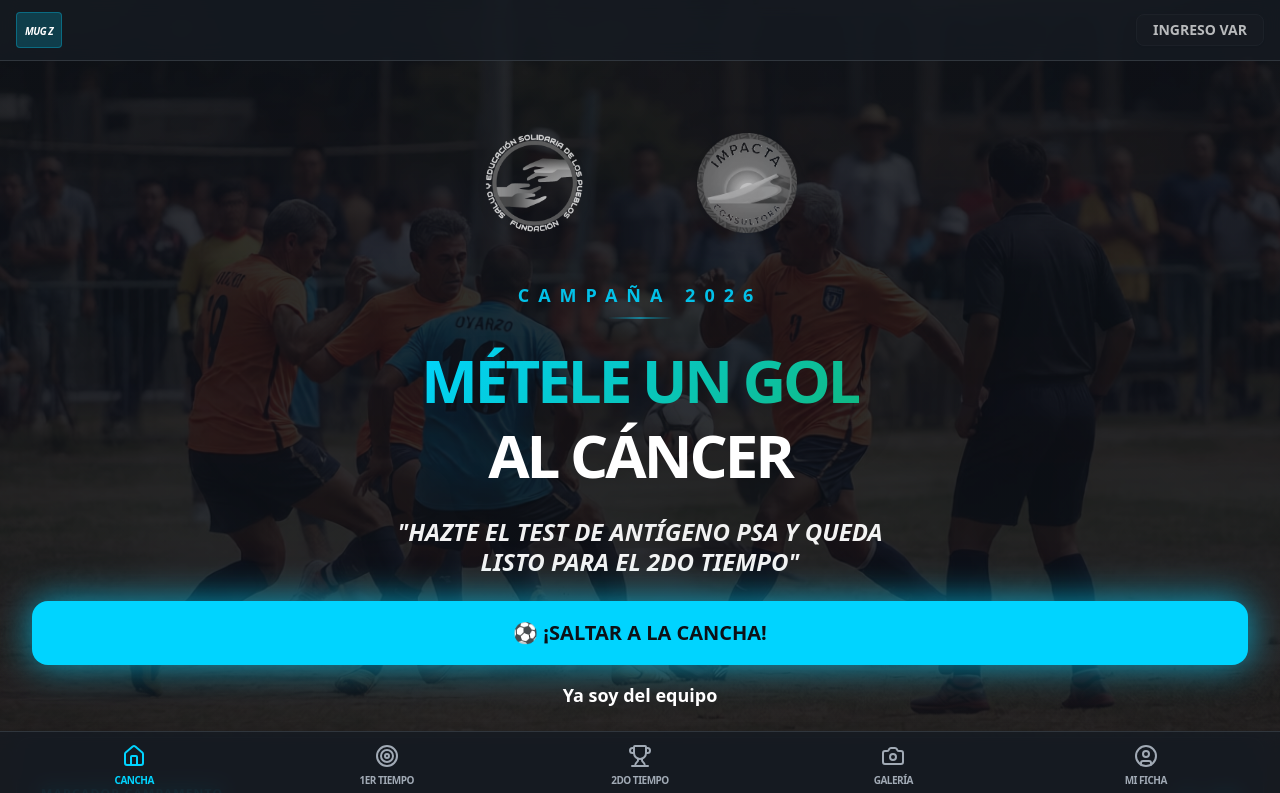
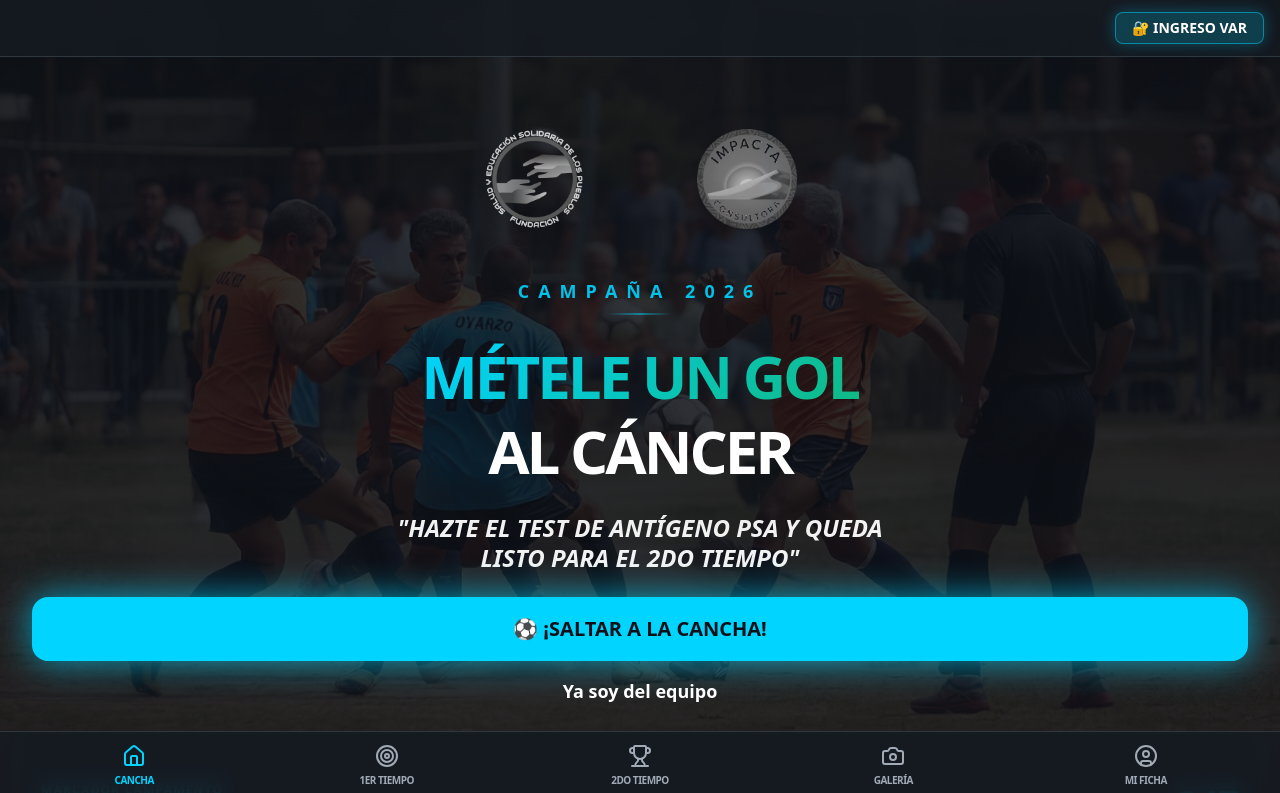
Before and after one commit to autogenreinaldo080-dot/MUGZ, a Next.js app: page / in a window 1280 px wide. Shown: the top 793 px of the page. Built offline with nearby package versions, Linux system fonts and the light colour scheme.

Commit message:
UI: Remove MUGZ badge and restyle Ingreso VAR with crystal blue style

```diff
--- a/src/app/admin/(dashboard)/layout.tsx
+++ b/src/app/admin/(dashboard)/layout.tsx
@@ -21,8 +21,13 @@ export default async function AdminLayout({ children }: { children: ReactNode })
                         </div>
                         <span className="font-bold text-lg hidden sm:block">Administración MUG Z</span>
                     </div>
-                    <div className="flex items-center gap-4">
-                        <span className="text-sm text-muted-foreground hidden sm:block">SuperAdmin</span>
+                    <div className="flex items-center gap-2">
+                        {/* Botón Volver a la APP */}
+                        <a href="/" className="flex items-center gap-1.5 text-sm font-semibold text-cyan-400 hover:text-cyan-200 border border-cyan-400/40 rounded-full px-3 py-1 bg-cyan-500/10 hover:bg-cyan-500/20 transition-all duration-200">
+                            ⚽ Volver a la APP
+                        </a>
+                        <span className="text-border">|</span>
+                        <span className="text-xs text-muted-foreground hidden sm:block">SuperAdmin</span>
                         <form action={logoutAdmin}>
                             <button type="submit" className="text-sm font-medium text-destructive hover:underline">
                                 Cerrar Sesión
--- a/src/app/page.tsx
+++ b/src/app/page.tsx
@@ -323,10 +323,7 @@ export default function MeteleGolApp() {
             {/* Logos SESP e Impacta - Más grandes para +40 y sin fondo blanco */}
             {/* Logo único o simplificado en Header si se desea, o dejar vacío si están en el Hero */}
             <div className="flex items-center gap-2 shrink-0">
-              {/* Dejamos un identificador mínimo para cuando se hace scroll */}
-              <div className="bg-primary/20 px-2 py-1 rounded border border-primary/30">
-                <span className="text-[10px] font-black text-white italic uppercase tracking-tighter">MUG Z</span>
-              </div>
+              {/* Espacio reservado para alineación o logos futuros */}
             </div>
 
             <div className="flex items-center gap-1 sm:gap-2 shrink">
@@ -340,8 +337,8 @@ export default function MeteleGolApp() {
               ) : (
                 <div className="flex items-center gap-1 sm:gap-2">
                   <a href="/admin/login">
-                    <Button size="sm" variant="outline" className="border-border hover:bg-white/5 font-bold px-4 opacity-70">
-                      INGRESO VAR
+                    <Button size="sm" className="bg-primary/20 hover:bg-primary/30 border border-primary/50 text-white font-bold px-4 backdrop-blur-sm shadow-[0_0_15px_rgba(0,212,255,0.3)] hover:shadow-[0_0_25px_rgba(0,212,255,0.5)] transition-all duration-300">
+                      🔐 INGRESO VAR
                     </Button>
                   </a>
                 </div>
```
